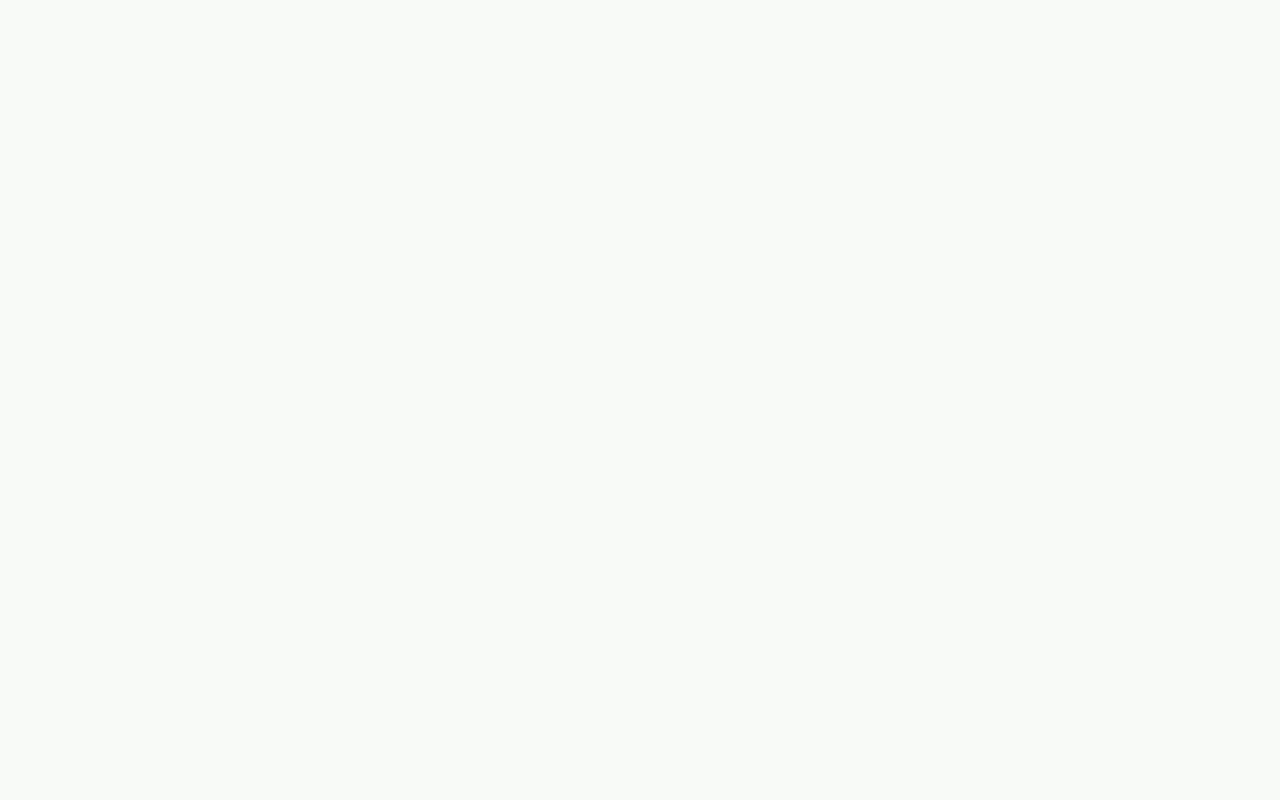
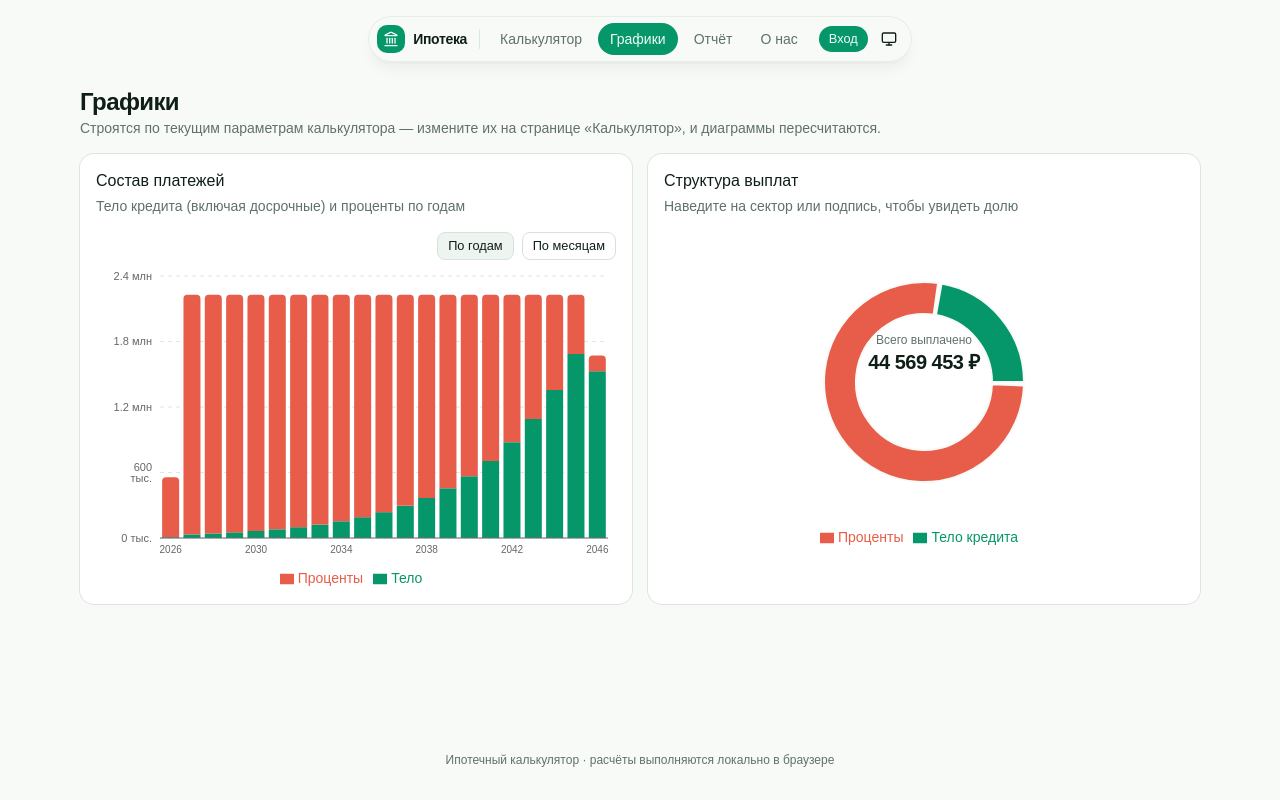
Before and after one commit to kliganN/mortgage-calc, a React (Vite) app: page /charts in a window 1280 px wide. Before the commit this address had no page. Built offline with nearby package versions, Linux system fonts and the light colour scheme.

Commit message:
v2 ready

```diff
--- a/src/App.tsx
+++ b/src/App.tsx
@@ -1,8 +1,6 @@
-import { cn } from "cn";
-import { Link, NavLink, Outlet } from "react-router";
+import { Link, Outlet } from "react-router";
+import { FloatingNavbar } from "@/components/floating-navbar";
 import { ThemeProvider } from "@/components/theme-provider";
-import { ThemeToggle } from "@/components/theme-toggle";
-import { Button } from "@/components/ui/button";
 import { Toaster } from "@/components/ui/sonner";
 import { TooltipProvider } from "@/components/ui/tooltip";
 
@@ -11,45 +9,16 @@ export default function App() {
 		<ThemeProvider>
 			<TooltipProvider>
 				<div className="flex min-h-screen flex-col bg-background text-foreground">
-					<header className="sticky top-0 z-10 border-b bg-background/80 backdrop-blur print:hidden">
-						<div className="mx-auto flex h-14 max-w-6xl items-center justify-between gap-4 px-4">
-							<Link to="/" className="text-base font-semibold tracking-tight">
-								Ипотечный калькулятор
-							</Link>
-							<div className="flex items-center gap-1">
-								<NavLink to="/calculator">
-									{({ isActive }) => (
-										<Button
-											variant="ghost"
-											size="sm"
-											className={cn(
-												isActive && "bg-accent text-accent-foreground",
-											)}
-										>
-											Калькулятор
-										</Button>
-									)}
-								</NavLink>
-								<NavLink to="/report">
-									{({ isActive }) => (
-										<Button
-											variant="ghost"
-											size="sm"
-											className={cn(
-												isActive && "bg-accent text-accent-foreground",
-											)}
-										>
-											Отчёт для печати
-										</Button>
-									)}
-								</NavLink>
-								<ThemeToggle />
-							</div>
-						</div>
-					</header>
+					<FloatingNavbar />
 					<main className="mx-auto w-full max-w-6xl flex-1 px-4 py-6 print:max-w-none print:p-0">
 						<Outlet />
 					</main>
+					<footer className="pb-8 text-center text-xs text-muted-foreground print:hidden">
+						<Link to="/" className="hover:text-foreground">
+							Ипотечный калькулятор
+						</Link>{" "}
+						· расчёты выполняются локально в браузере
+					</footer>
 				</div>
 				<Toaster />
 			</TooltipProvider>
--- a/src/components/charts/payout-pie-chart.tsx
+++ b/src/components/charts/payout-pie-chart.tsx
@@ -7,7 +7,6 @@ import {
 	type PieSectorDataItem,
 	ResponsiveContainer,
 	Sector,
-	Tooltip,
 } from "recharts";
 import { ChartCard } from "@/components/charts/chart-card";
 import type { ScheduleResult } from "@/lib/calc";
@@ -68,7 +67,7 @@ export function PayoutPieChart({ schedule }: PayoutPieChartProps) {
 			title="Структура выплат"
 			description="Наведите на сектор или подпись, чтобы увидеть долю"
 		>
-			<div className="relative h-72">
+			<div className="relative h-80">
 				<ResponsiveContainer width="100%" height="100%">
 					<PieChart>
 						<Pie
@@ -83,20 +82,16 @@ export function PayoutPieChart({ schedule }: PayoutPieChartProps) {
 							activeShape={activeSector}
 							onMouseEnter={(_, i) => setHovered(i)}
 							onMouseLeave={() => setHovered(null)}
+							// Без анимации: при переходе по маршруту контейнер меняет ширину,
+							// и анимация застывает, оставляя крошечный сектор.
+							isAnimationActive={false}
 						>
 							{data.map((entry) => (
 								<Cell key={entry.name} fill={entry.fill} />
 							))}
 						</Pie>
-						<Tooltip
-							formatter={(value) => formatRub(Number(value) * 100)}
-							contentStyle={{
-								background: "var(--popover)",
-								border: "1px solid var(--border)",
-								borderRadius: 8,
-								color: "var(--popover-foreground)",
-							}}
-						/>
+						{/* Тултип не нужен: при наведении всю информацию показывает
+						    центр доната, а плашка тултипа накладывалась на него. */}
 						<Legend
 							formatter={(value) => (
 								<span className="text-sm">{String(value)}</span>
--- a/src/components/charts/yearly-structure-chart.tsx
+++ b/src/components/charts/yearly-structure-chart.tsx
@@ -86,7 +86,7 @@ export function YearlyStructureChart({ schedule }: YearlyStructureChartProps) {
 					<ToggleGroupItem value="months">По месяцам</ToggleGroupItem>
 				</ToggleGroup>
 			</div>
-			<div className="h-72">
+			<div className="h-80">
 				<ResponsiveContainer width="100%" height="100%">
 					<BarChart
 						data={data}
@@ -101,7 +101,8 @@ export function YearlyStructureChart({ schedule }: YearlyStructureChartProps) {
 							dataKey="key"
 							tick={{ fontSize: 10 }}
 							tickLine={false}
-							interval={Math.max(1, Math.ceil(data.length / 12)) - 1}
+							// Прореживаем подписи: ~6 меток на ширину графика, чтобы не слипались
+							interval={Math.max(1, Math.ceil(data.length / 6)) - 1}
 							tickFormatter={(v: string) =>
 								monthView ? `${v.slice(5)}.${v.slice(2, 4)}` : v
 							}
@@ -133,12 +134,20 @@ export function YearlyStructureChart({ schedule }: YearlyStructureChartProps) {
 							}}
 						/>
 						<Legend />
-						<Bar dataKey="Тело" stackId="a" fill="var(--chart-1)" />
+						{/* Без анимации: при смене маршрута ширина контейнера меняется,
+						    и анимация может застыть на промежуточном кадре. */}
+						<Bar
+							dataKey="Тело"
+							stackId="a"
+							fill="var(--chart-1)"
+							isAnimationActive={false}
+						/>
 						<Bar
 							dataKey="Проценты"
 							stackId="a"
 							fill="var(--chart-2)"
 							radius={[4, 4, 0, 0]}
+							isAnimationActive={false}
 						/>
 					</BarChart>
 				</ResponsiveContainer>
--- /dev/null
+++ b/src/components/floating-navbar.tsx
@@ -0,0 +1,105 @@
+import { cn } from "cn";
+import { Landmark } from "lucide-react";
+import { Link, useLocation } from "react-router";
+import { toast } from "sonner";
+import { ThemeToggle } from "@/components/theme-toggle";
+import { Button } from "@/components/ui/button";
+
+interface NavLinkItem {
+	label: string;
+	/** Куда ведёт ссылка. */
+	to: string;
+	/** Активна ли ссылка в текущем расположении. */
+	isActive: (pathname: string) => boolean;
+}
+
+const LINKS: NavLinkItem[] = [
+	{
+		label: "Калькулятор",
+		to: "/calculator",
+		isActive: (p) => p === "/calculator",
+	},
+	{
+		label: "Графики",
+		to: "/charts",
+		isActive: (p) => p === "/charts",
+	},
+	{
+		label: "Отчёт",
+		to: "/report",
+		isActive: (p) => p === "/report",
+	},
+	{
+		label: "О нас",
+		to: "/",
+		isActive: (p) => p === "/",
+	},
+];
+
+/**
+ * Pill-навбар: скруглённая панель по центру верхней части страницы —
+ * полупрозрачный фон, blur, тонкая рамка, мягкая тень. Живёт в потоке
+ * страницы: при прокрутке уезжает вместе с контентом, а не следует
+ * за экраном. Средние ссылки скрыты ниже md; на печати не выводится.
+ */
+export function FloatingNavbar() {
+	const { pathname } = useLocation();
+
+	return (
+		<div className="flex justify-center px-4 pt-4 print:hidden">
+			<nav
+				aria-label="Основная навигация"
+				className="flex items-center gap-1 rounded-full border border-border/70 bg-background/70 py-1.5 pr-1.5 pl-2 shadow-lg shadow-black/5 backdrop-blur-md"
+			>
+				<Link
+					to="/"
+					className="flex items-center gap-2 rounded-full pr-1 transition-opacity hover:opacity-80"
+					aria-label="Ипотека — на главную"
+				>
+					<span className="flex size-7 items-center justify-center rounded-lg bg-primary text-primary-foreground">
+						<Landmark className="size-4" />
+					</span>
+					<span className="hidden text-sm font-semibold tracking-tight sm:block">
+						Ипотека
+					</span>
+				</Link>
+
+				<span aria-hidden className="mx-1 h-5 w-px bg-border" />
+
+				<div className="hidden items-center gap-1 md:flex">
+					{LINKS.map((link) => {
+						const active = link.isActive(pathname);
+						return (
+							<Link
+								key={link.label}
+								to={link.to}
+								aria-current={active ? "page" : undefined}
+								className={cn(
+									"rounded-full px-3 py-1.5 text-sm font-medium transition-colors",
+									active
+										? "bg-primary text-primary-foreground"
+										: "text-muted-foreground hover:bg-accent hover:text-accent-foreground",
+								)}
+							>
+								{link.label}
+							</Link>
+						);
+					})}
+				</div>
+
+				<Button
+					size="sm"
+					className="ml-1 rounded-full"
+					onClick={() =>
+						toast.info("Аккаунты не поддерживаются", {
+							description: "Все расчёты выполняются локально в вашем браузере",
+						})
+					}
+				>
+					Вход
+				</Button>
+				<ThemeToggle />
+			</nav>
+		</div>
+	);
+}
--- a/src/main.tsx
+++ b/src/main.tsx
@@ -3,6 +3,7 @@ import { createRoot } from "react-dom/client";
 import { BrowserRouter, Route, Routes } from "react-router";
 import App from "./App.tsx";
 import CalculatorPage from "./pages/CalculatorPage.tsx";
+import ChartsPage from "./pages/ChartsPage.tsx";
 import LandingPage from "./pages/LandingPage.tsx";
 import ReportPage from "./pages/ReportPage.tsx";
 import "./index.css";
@@ -17,6 +18,7 @@ createRoot(root).render(
 				<Route element={<App />}>
 					<Route index element={<LandingPage />} />
 					<Route path="calculator" element={<CalculatorPage />} />
+					<Route path="charts" element={<ChartsPage />} />
 					<Route path="report" element={<ReportPage />} />
 				</Route>
 			</Routes>
--- /dev/null
+++ b/src/pages/ChartsPage.tsx
@@ -0,0 +1,51 @@
+import { useMemo } from "react";
+import { PayoutPieChart } from "@/components/charts/payout-pie-chart";
+import { YearlyStructureChart } from "@/components/charts/yearly-structure-chart";
+import {
+	Empty,
+	EmptyDescription,
+	EmptyHeader,
+	EmptyMedia,
+	EmptyTitle,
+} from "@/components/ui/empty";
+import { buildSchedule } from "@/lib/calc";
+import { useLoanStore } from "@/store/loan";
+
+/**
+ * Отдельная страница графиков: диаграммы во всю ширину контента,
+ * строятся по текущим параметрам калькулятора (общий стор).
+ */
+export default function ChartsPage() {
+	const input = useLoanStore((s) => s.input);
+	const schedule = useMemo(() => buildSchedule(input), [input]);
+
+	return (
+		<div className="space-y-4">
+			<div>
+				<h1 className="text-2xl font-bold tracking-tight">Графики</h1>
+				<p className="text-sm text-muted-foreground">
+					Строятся по текущим параметрам калькулятора — измените их на странице
+					«Калькулятор», и диаграммы пересчитаются.
+				</p>
+			</div>
+
+			{schedule.rows.length === 0 ? (
+				<Empty>
+					<EmptyHeader>
+						<EmptyMedia variant="icon">📊</EmptyMedia>
+						<EmptyTitle>Пока нечего показывать</EmptyTitle>
+						<EmptyDescription>
+							Сумма кредита равна нулю — проверьте стоимость жилья и
+							первоначальный взнос в калькуляторе.
+						</EmptyDescription>
+					</EmptyHeader>
+				</Empty>
+			) : (
+				<div className="grid gap-4 xl:grid-cols-2">
+					<YearlyStructureChart schedule={schedule} />
+					<PayoutPieChart schedule={schedule} />
+				</div>
+			)}
+		</div>
+	);
+}
```
Also changed, not shown: src/pages/CalculatorPage.tsx (+0 -18 lines), 1 other file (tests, documents, lock files or other folders).
